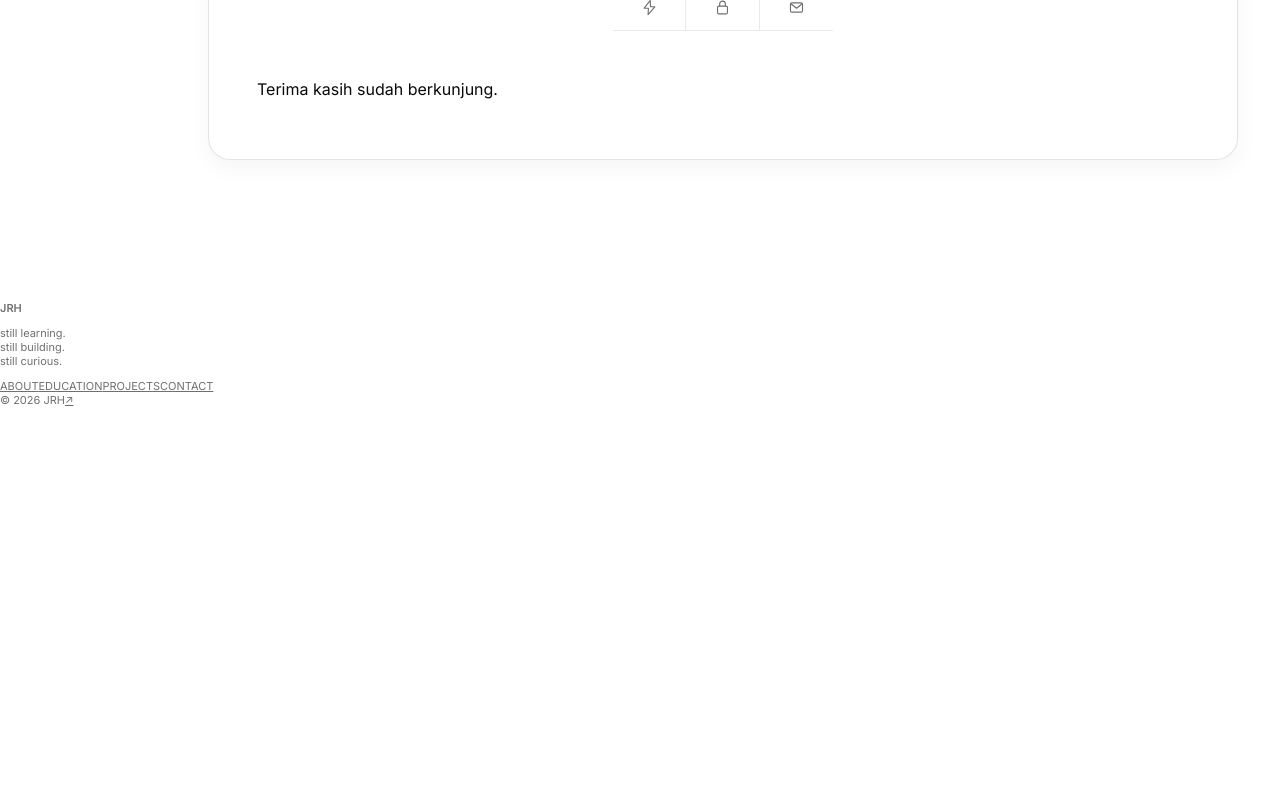
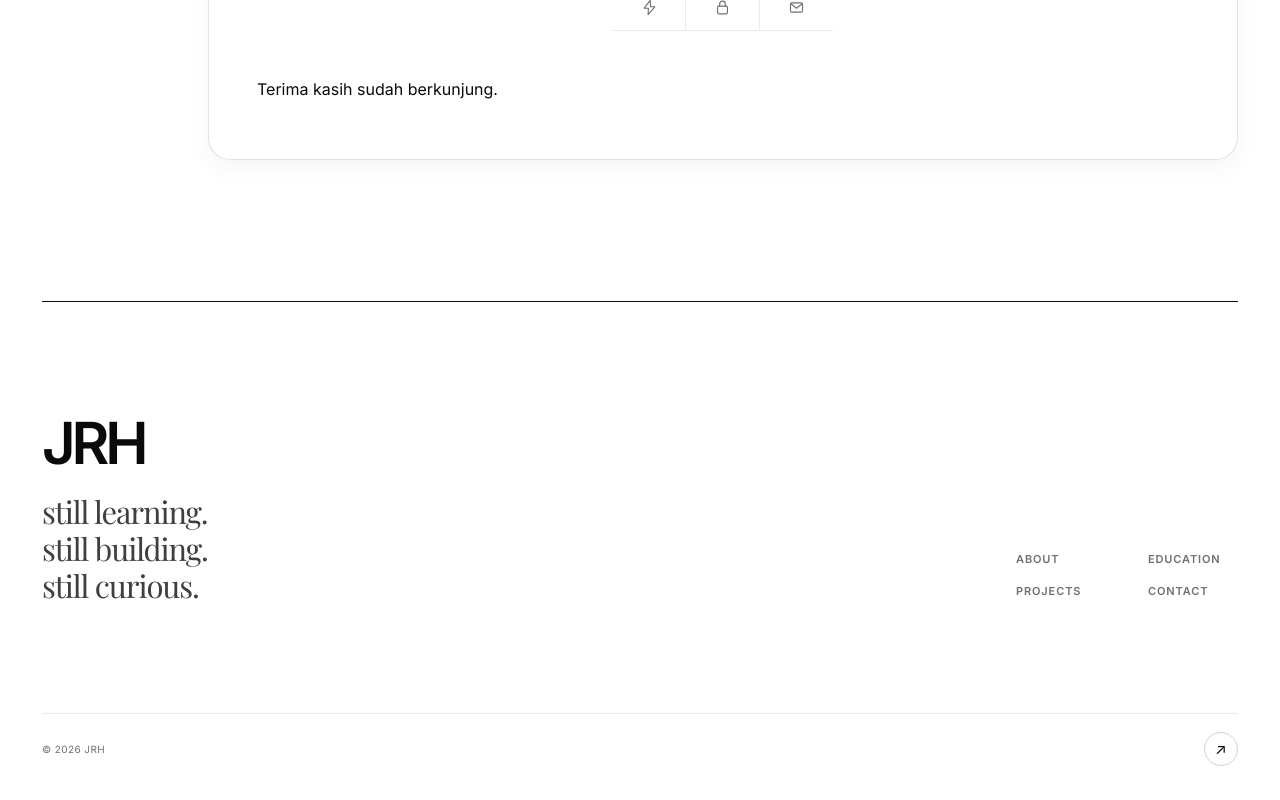
Before and after one commit to LionerHakim/JRHs, a React (Vite) app: page / in a window 1280 px wide. Shown: the part 4372-5172 px from the top of the page. Before the commit the page ends 4827 px from the top, so only its background shows below. Built offline with nearby package versions, Linux system fonts and the light colour scheme.

Commit message:
style premium Gen Z footer

```diff
--- a/src/index.css
+++ b/src/index.css
@@ -280,3 +280,125 @@ footer { padding: 0 0 48px; color: var(--smoke); font-size: 11px; }
   .portrait-frame { box-shadow: 0 12px 34px rgba(10,10,10,.05); }
   .project-quote:hover, .contact-card:hover { transform: none; }
 }
+
+/* JRHs premium Gen Z footer */
+.site-footer {
+  width: min(calc(100% - (var(--page-gutter) * 2)), var(--page-max));
+  margin: 0 auto;
+  padding: clamp(70px, 9vw, 120px) 0 34px;
+  border-top: 1px solid var(--ink);
+}
+.site-footer-main {
+  display: grid;
+  grid-template-columns: minmax(0, 1fr) auto;
+  gap: clamp(40px, 10vw, 160px);
+  align-items: end;
+  padding-bottom: clamp(64px, 9vw, 110px);
+}
+.site-footer-brand strong {
+  display: block;
+  color: var(--ink);
+  font-size: clamp(34px, 5vw, 58px);
+  font-weight: 600;
+  letter-spacing: -.07em;
+  line-height: .9;
+}
+.site-footer-brand p {
+  margin: 24px 0 0;
+  color: var(--graphite);
+  font-family: var(--font-editorial);
+  font-size: clamp(20px, 2.5vw, 31px);
+  line-height: 1.18;
+  letter-spacing: -.035em;
+}
+.site-footer-nav {
+  display: grid;
+  grid-template-columns: repeat(2, minmax(90px, 1fr));
+  gap: 8px 42px;
+  min-width: 210px;
+}
+.site-footer-nav a {
+  position: relative;
+  width: fit-content;
+  padding: 5px 0;
+  color: var(--smoke);
+  text-decoration: none;
+  font-size: 11px;
+  font-weight: 600;
+  letter-spacing: .08em;
+  transition: color 180ms var(--ease-ios), transform 180ms var(--ease-ios);
+}
+.site-footer-nav a::after {
+  content: '';
+  position: absolute;
+  right: 0;
+  bottom: 1px;
+  left: 0;
+  height: 1px;
+  background: var(--signal);
+  transform: scaleX(0);
+  transform-origin: right;
+  transition: transform 180ms var(--ease-ios);
+}
+.site-footer-nav a:hover,
+.site-footer-nav a:focus-visible {
+  color: var(--ink);
+  transform: translateX(2px);
+}
+.site-footer-nav a:hover::after,
+.site-footer-nav a:focus-visible::after {
+  transform: scaleX(1);
+  transform-origin: left;
+}
+.site-footer-bottom {
+  display: flex;
+  align-items: center;
+  justify-content: space-between;
+  gap: 20px;
+  padding-top: 18px;
+  border-top: 1px solid var(--line);
+  color: var(--smoke);
+  font-size: 10px;
+  letter-spacing: .04em;
+}
+.site-footer-bottom a {
+  display: grid;
+  place-items: center;
+  width: 34px;
+  height: 34px;
+  border: 1px solid var(--line-strong);
+  border-radius: 50%;
+  color: var(--ink);
+  text-decoration: none;
+  font-size: 15px;
+  transition: transform 180ms var(--ease-ios), background-color 180ms ease, color 180ms ease;
+}
+.site-footer-bottom a:hover,
+.site-footer-bottom a:focus-visible {
+  transform: translateY(-2px);
+  background: var(--ink);
+  color: var(--paper);
+}
+
+@media (max-width: 640px) {
+  .site-footer {
+    padding-top: 64px;
+    padding-bottom: 26px;
+  }
+  .site-footer-main {
+    grid-template-columns: 1fr;
+    gap: 42px;
+    padding-bottom: 58px;
+  }
+  .site-footer-brand strong { font-size: 42px; }
+  .site-footer-brand p {
+    margin-top: 20px;
+    font-size: 24px;
+  }
+  .site-footer-nav {
+    min-width: 0;
+    width: 100%;
+    gap: 6px 28px;
+  }
+  .site-footer-nav a { font-size: 10px; }
+}
```
